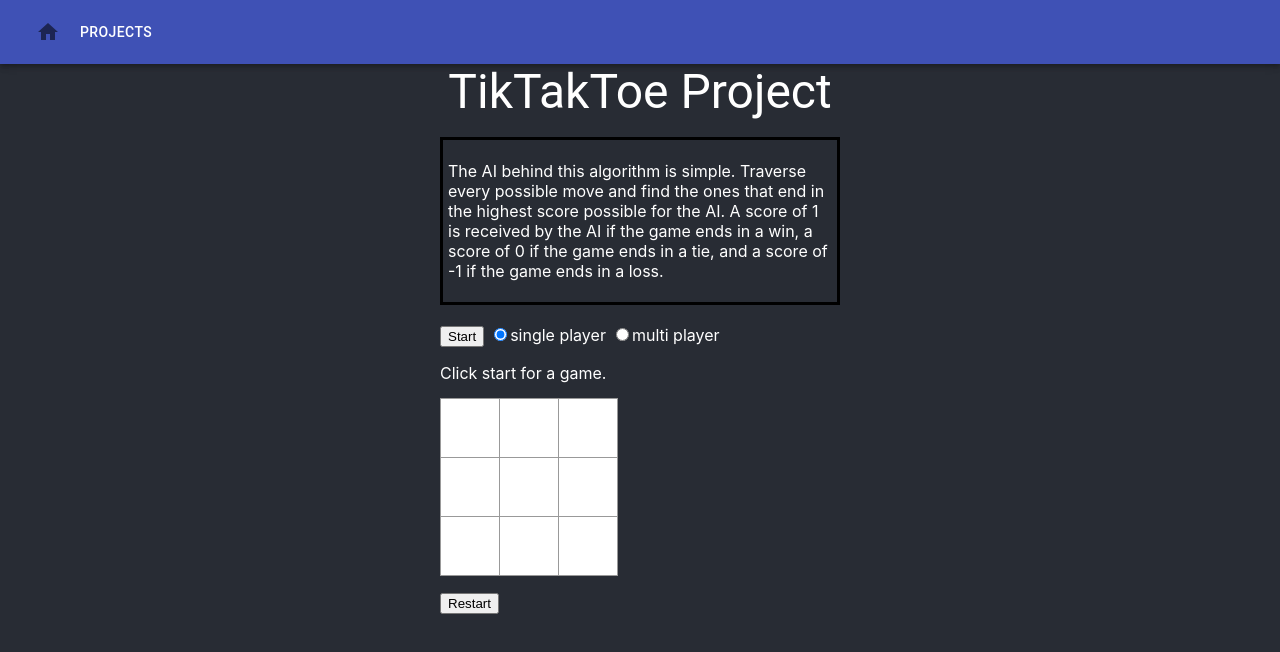
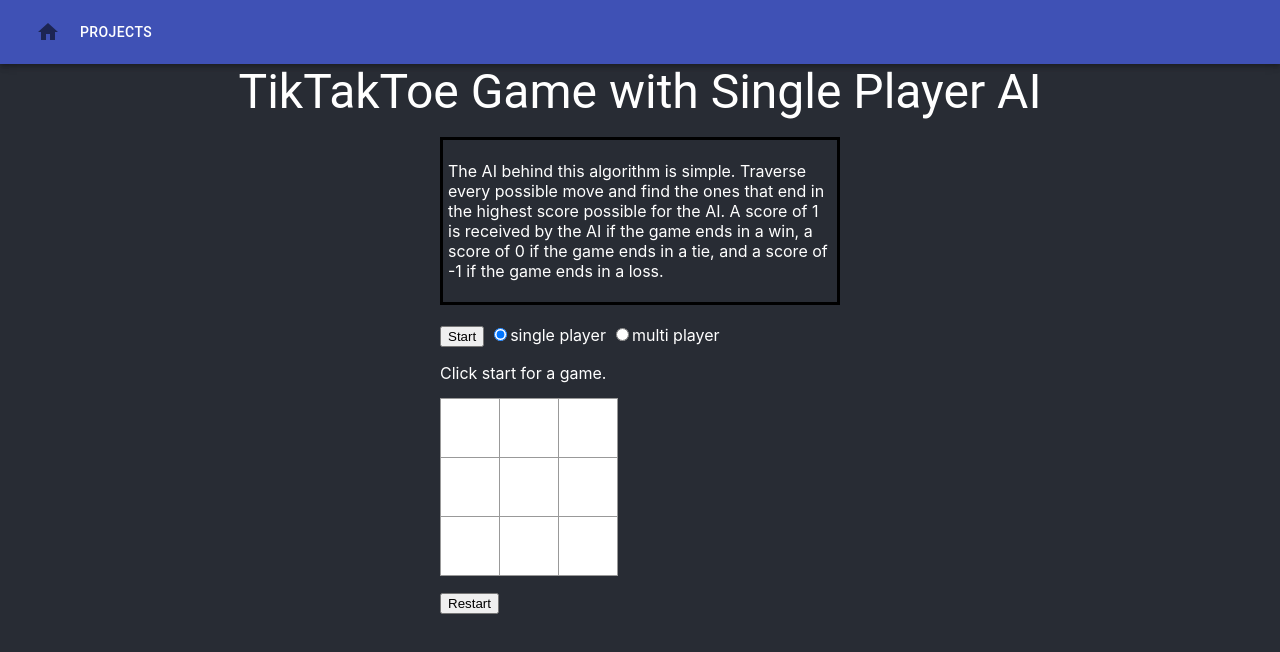
Before and after one commit to orange-puff/Playground, a React (Create React App) app in the folder src/Playground.Web/UI/: page /projects/tiktaktoe_project in a window 1280 px wide. Shown: the top 652 px of the page. Built offline with nearby package versions, Linux system fonts and the light colour scheme.

Commit message:
better titles

```diff
--- a/src/Playground.Web/UI/src/components/projects/json_project/JsonProject.tsx
+++ b/src/Playground.Web/UI/src/components/projects/json_project/JsonProject.tsx
@@ -64,7 +64,7 @@ const JsonProject = () => {
     return (
         <div>
             <Typography variant="h3" component="h3" gutterBottom className={styles.title}>
-                Json Project
+                Json Formatter and Validator
             </Typography>
             <div>
                 <Button
--- a/src/Playground.Web/UI/src/components/projects/tiktaktoe_project/TikTakToeProject.tsx
+++ b/src/Playground.Web/UI/src/components/projects/tiktaktoe_project/TikTakToeProject.tsx
@@ -15,7 +15,7 @@ const TikTakToeProject = () => {
     return (
         <div>
             <Typography variant="h3" component="h3" gutterBottom className={styles.title}>
-                TikTakToe Project
+                TikTakToe Game with Single Player AI
             </Typography>
             <TikTakToe n={3} />
         </div>
```
